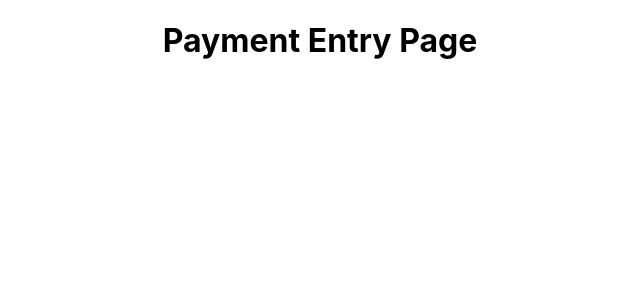
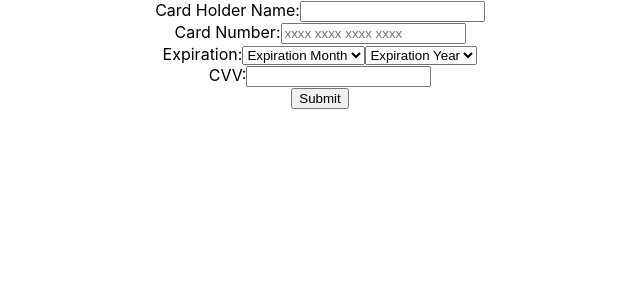
Before and after one commit to caelummmuhhh/cse5234-e-commerce-proj, a React (Create React App) app: page /purchase in a window 1280 px wide. Both pictures are taken after typing "5", "5", "5", "5", "5", "5" into the empty fields and a click on the button "Pay". Shown: the top 300 px of the page, without its empty margins (320-960 px from the left). Built offline with nearby package versions, Linux system fonts and the light colour scheme.

Commit message:
create payment entry page

```diff
--- a/src/components/paymentEntry.js
+++ b/src/components/paymentEntry.js
@@ -1,14 +1,95 @@
-import React from 'react';
+import React, { useState } from "react";
+import { useLocation, useNavigate } from "react-router-dom";
 
 const PaymentEntry = () => {
-    let TITLE = 'Payment Entry Page';
+    const location = useLocation();
+    const order = location.state.order || {};
+    const [ paymentInfo, setPaymentInfo ] = useState({
+        credit_card_number: '', expir_month:'', expir_year:'', cvv_code:'', card_holder_name: ''
+    });
+    const navigate = useNavigate();
+    const months = [ "January", "February", "March", "April", "May", "June", "July",
+        "August", "September", "October", "November", "December",
+    ];
+
+    // Get from current year to 20 years in the future for credit card expiration year
+    const currentYear = new Date().getFullYear();
+    const years = [];
+    for (let i = 0; i <= 20; i++) {
+        years.push(currentYear + i);
+    }
+
+    const handleChange = (event) => {
+        const { name, value } = event.target;
+        setPaymentInfo((prevInfo) => ({
+            ...prevInfo,
+            [name]: value,
+        }));
+    };
+
+    const handleSubmit = (event) => {
+        order.credit_card_number = paymentInfo.credit_card_number;
+        order.cvvCode = paymentInfo.cvv_code;
+        order.card_holder_name = paymentInfo.card_holder_name;
+        order.expir_date = `${paymentInfo.expir_month}/${paymentInfo.expir_year}`;
+
+        navigate('/purchase/shippingEntry', {state: {order: order}});
+    };
 
     return (
-        <div>
-            <h1>
-                {TITLE}
-            </h1>
-        </div>
+        <form onSubmit={handleSubmit}>
+            <label>
+                Card Holder Name:
+                <input
+                    type="text"
+                    name="card_holder_name"
+                    required></input>
+            </label>
+            <br />
+            <label>
+                Card Number:
+                <input
+                    type="tel"
+                    name="credit_card_number"
+                    onChange={handleChange}
+                    placeholder="xxxx xxxx xxxx xxxx"
+                    pattern="[0-9]*"
+                    maxLength="16"
+                    required
+                ></input>
+            </label>
+            <br />
+            Expiration:
+            <select
+                name="expir_month"
+                defaultValue=""
+                onChange={handleChange}
+                required>
+                <option key="0" value="" disabled>Expiration Month</option>
+                {months.map((month, index) => (<option key={index+1} value={index + 1}>{month}</option>))}
+            </select>
+            <select
+                name="expir_year"
+                defaultValue=""
+                onChange={handleChange}
+                required>
+                <option value="" disabled>Expiration Year</option>
+                {years.map((year) => (<option key={year} value={year}>{year}</option>))}
+            </select>
+            <br />
+            <label>
+                CVV:
+                <input
+                    type="text"
+                    name="cvv_code"
+                    onChange={handleChange}
+                    pattern="[0-9]*"
+                    maxLength="4"
+                    required></input>
+            </label>
+            <br />
+            <button type="submit">Submit</button>
+        </form>
     );
 };
 
--- a/src/components/purchase.js
+++ b/src/components/purchase.js
@@ -10,10 +10,8 @@ const Purchase = () => {
     const navigate = useNavigate();
 
     const handleSubmit = (e) => {
-        navigate('/purchase/paymentEntry', {order: order, setOrder: setOrder});
+        navigate('/purchase/paymentEntry', {state: {order: order}});
     }
-
-    console.log('order: ', order);
 
     let TITLE = 'Purchase Page';
 
```
